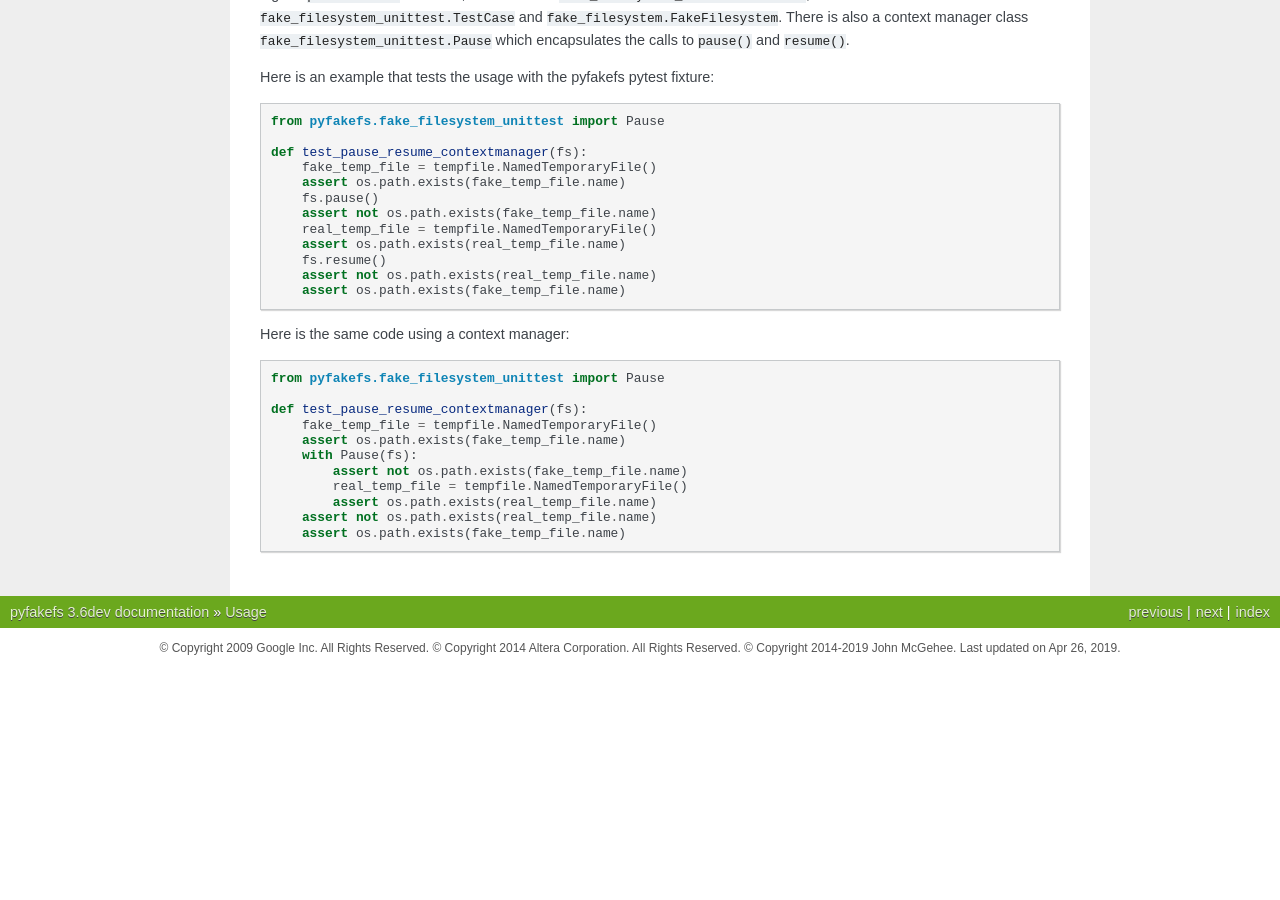
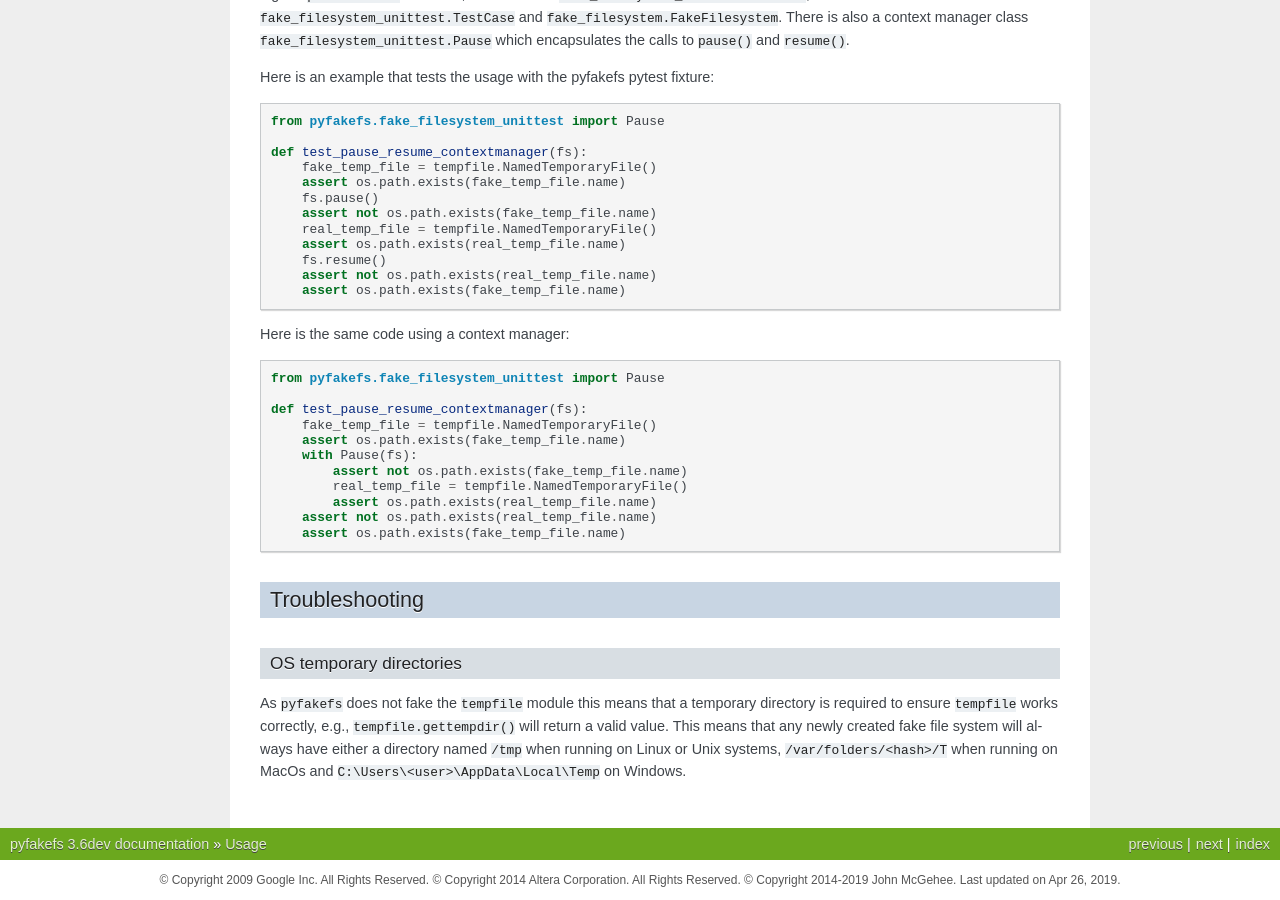
Before and after one commit to pytest-dev/pyfakefs, a Sphinx documentation site: the page built from docs/usage.rst, in a window 1280 px wide and 900 px high, scrolled down 6711 px. Built offline with Sphinx 7.4.7, drawn with Linux system fonts in a browser that asks for light colours; before the commit the page ends 7379 px from its top, so only the background shows below that; some of the changed text lies outside the part shown.

Commit message:
Document existence of temporary directories (#477)
* document existence of temporary directories

```diff
--- a/docs/usage.rst
+++ b/docs/usage.rst
@@ -460,3 +460,16 @@
             assert os.path.exists(real_temp_file.name)
         assert not os.path.exists(real_temp_file.name)
         assert os.path.exists(fake_temp_file.name)
+
+Troubleshooting
+---------------
+
+OS temporary directories
+~~~~~~~~~~~~~~~~~~~~~~~~
+
+As ``pyfakefs`` does not fake the ``tempfile`` module this means that a
+temporary directory is required to ensure ``tempfile`` works correctly, e.g.,
+``tempfile.gettempdir()`` will return a valid value. This means that any
+newly created fake file system will always have either a directory named
+``/tmp`` when running on Linux or Unix systems, ``/var/folders/<hash>/T``
+when running on MacOs and ``C:\Users\<user>\AppData\Local\Temp`` on Windows.
```
